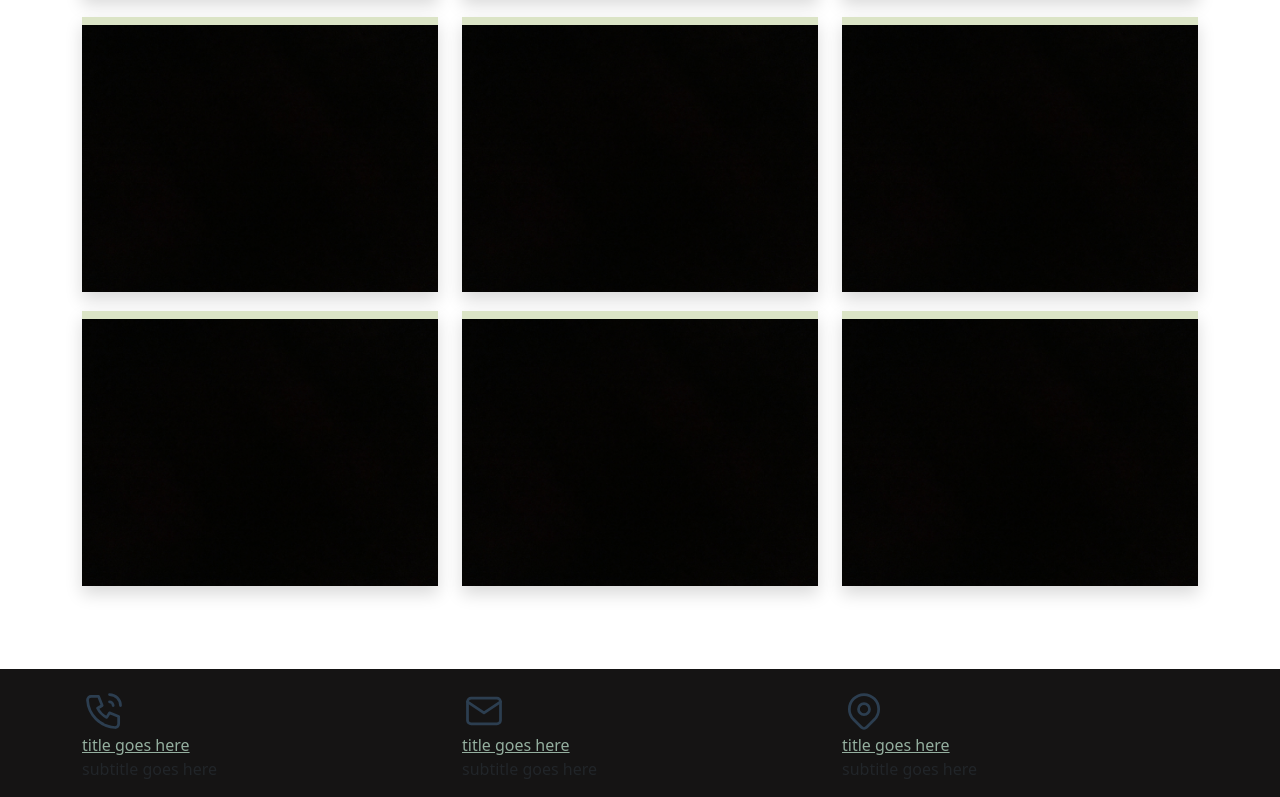
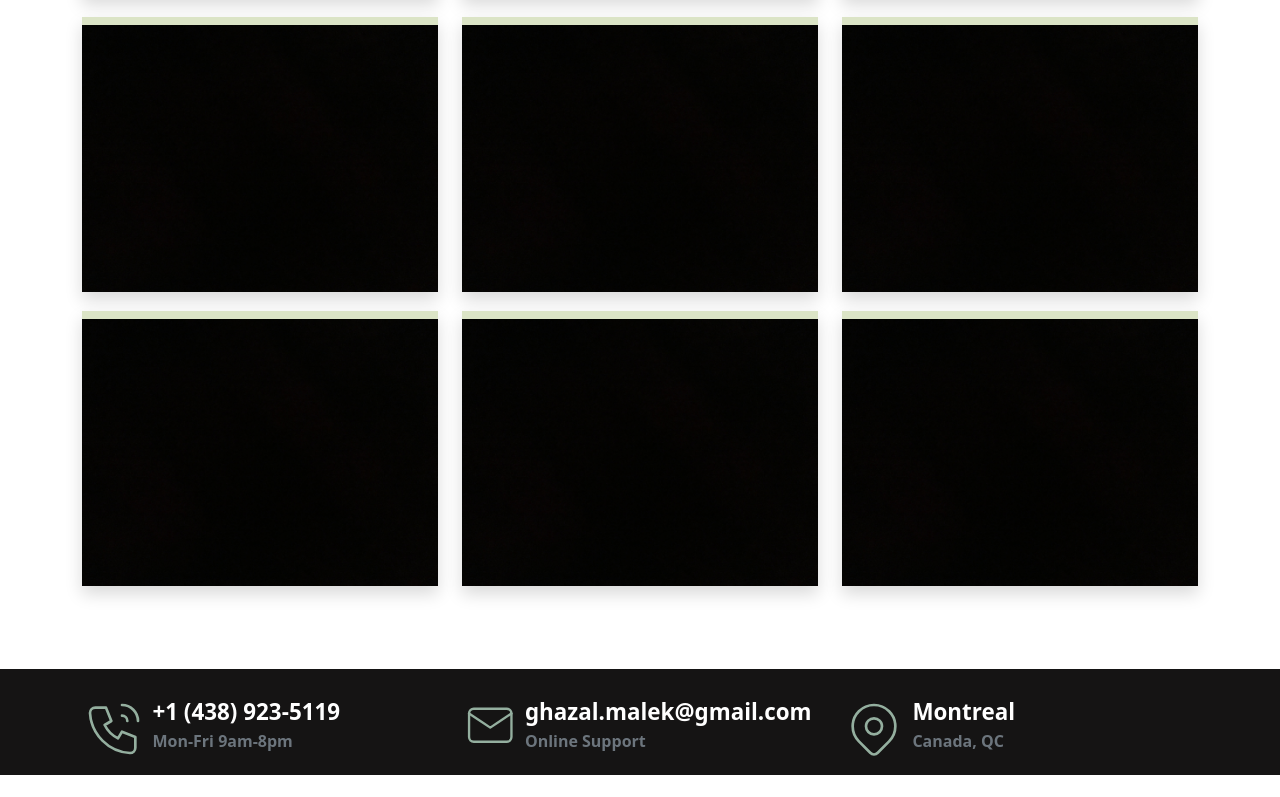
Before and after one commit to MalekGhazal/second-Portfolio, a website: page index.html in a window 1280 px wide. Shown: the part 5882-6679 px from the top of the page. After the commit the page ends 6657 px from the top, so only its background shows below. Drawn offline with nearby package versions, Linux system fonts and the light colour scheme.

Commit message:
footer component styling

```diff
--- a/index.html
+++ b/index.html
@@ -722,9 +722,9 @@
       <div class="container">
         <div class="row">
           <!-- CONTENT FOR THE MOBILE NUMBER -->
-          <div class="col-md-4 col-lg-4 contact-box pt-1">
+          <div class="col-md-4 col-lg-4 contact-box pt-1 d-md-block d-lg-flex d-flex">
             <div class="contact-box__icon">
-              <svg xmlns="http://www.w3.org/2000/svg" class="icon icon-tabler icon-tabler-phone-call" width="44" height="44" viewBox="0 0 24 24" stroke-width="1.5" stroke="#2c3e50" fill="none" stroke-linecap="round" stroke-linejoin="round">
+              <svg xmlns="http://www.w3.org/2000/svg" class="icon icon-tabler icon-tabler-phone-call" viewBox="0 0 24 24" stroke-width="1" fill="none" stroke-linecap="round" stroke-linejoin="round">
                 <path stroke="none" d="M0 0h24v24H0z" fill="none"/>
                 <path d="M5 4h4l2 5l-2.5 1.5a11 11 0 0 0 5 5l1.5 -2.5l5 2v4a2 2 0 0 1 -2 2a16 16 0 0 1 -15 -15a2 2 0 0 1 2 -2" />
                 <path d="M15 7a2 2 0 0 1 2 2" />
@@ -732,36 +732,36 @@
               </svg>
             </div>
             <div class="contact-box__info">
-              <a href="" class="contact-box__info--title">title goes here</a>
-              <p class="contact-box__info--subtitle">subtitle goes here</p>
+              <a href="" class="contact-box__info--title">+1 (438) 923-5119</a>
+              <p class="contact-box__info--subtitle">Mon-Fri 9am-8pm</p>
             </div>
           </div>
           <!-- CONTENT FOR EMAIL -->
-          <div class="col-md-4 col-lg-4 contact-box pt-1">
+          <div class="col-md-4 col-lg-4 contact-box pt-1 d-md-block d-lg-flex d-flex">
             <div class="contact-box__icon">
-              <svg xmlns="http://www.w3.org/2000/svg" class="icon icon-tabler icon-tabler-mail" width="44" height="44" viewBox="0 0 24 24" stroke-width="1.5" stroke="#2c3e50" fill="none" stroke-linecap="round" stroke-linejoin="round">
+              <svg xmlns="http://www.w3.org/2000/svg" class="icon icon-tabler icon-tabler-mail" viewBox="0 0 24 24" stroke-width="1" fill="none" stroke-linecap="round" stroke-linejoin="round">
                 <path stroke="none" d="M0 0h24v24H0z" fill="none"/>
                 <path d="M3 7a2 2 0 0 1 2 -2h14a2 2 0 0 1 2 2v10a2 2 0 0 1 -2 2h-14a2 2 0 0 1 -2 -2v-10z" />
                 <path d="M3 7l9 6l9 -6" />
               </svg>
             </div>
             <div class="contact-box__info">
-              <a href="" class="contact-box__info--title">title goes here</a>
-              <p class="contact-box__info--subtitle">subtitle goes here</p>
+              <a href="" class="contact-box__info--title">ghazal.malek@gmail.com</a>
+              <p class="contact-box__info--subtitle">Online Support</p>
             </div>
           </div>
           <!-- CONTENT FOR LOCATION -->
-          <div class="col-md-4 col-lg-4 contact-box pt-1">
+          <div class="col-md-4 col-lg-4 contact-box pt-1 d-md-block d-lg-flex d-flex">
             <div class="contact-box__icon">
-              <svg xmlns="http://www.w3.org/2000/svg" class="icon icon-tabler icon-tabler-map-pin" width="44" height="44" viewBox="0 0 24 24" stroke-width="1.5" stroke="#2c3e50" fill="none" stroke-linecap="round" stroke-linejoin="round">
+              <svg xmlns="http://www.w3.org/2000/svg" class="icon icon-tabler icon-tabler-map-pin" viewBox="0 0 24 24" stroke-width="1" fill="none" stroke-linecap="round" stroke-linejoin="round">
                 <path stroke="none" d="M0 0h24v24H0z" fill="none"/>
                 <path d="M9 11a3 3 0 1 0 6 0a3 3 0 0 0 -6 0" />
                 <path d="M17.657 16.657l-4.243 4.243a2 2 0 0 1 -2.827 0l-4.244 -4.243a8 8 0 1 1 11.314 0z" />
               </svg>
             </div>
             <div class="contact-box__info">
-              <a href="" class="contact-box__info--title">title goes here</a>
-              <p class="contact-box__info--subtitle">subtitle goes here</p>
+              <a href="" class="contact-box__info--title">Montreal</a>
+              <p class="contact-box__info--subtitle">Canada, QC</p>
             </div>
           </div>
         </div>
--- a/scss/sections/_footer.scss
+++ b/scss/sections/_footer.scss
@@ -5,3 +5,43 @@
   padding-top: 1rem;
   background-color: $footer;
 }
+
+// STYLE THE CONTACT-BOX CONTENT
+.contact-box {
+  position: relative;
+
+  &__icon {
+    width: 2rem;
+    stroke: $primary;
+    padding-top: 0.5rem;
+
+    @include media-breakpoint-up(sm) {
+      width: 4rem;
+    }
+  }
+
+  &__info {
+    padding: 0.4rem;
+    font-weight: 600;
+
+    &--title {
+      color: $white;
+      text-decoration: none;
+      font-size: 1rem;
+
+      @include media-breakpoint-up(sm) {
+        font-size: 1.4rem;
+      }
+    }
+
+    &--subtitle {
+      color: $gray-600;
+      text-decoration: none;
+      font-size: 0.8rem;
+
+      @include media-breakpoint-up(sm) {
+        font-size: 1rem;
+      }
+    }
+  }
+}
```
Also changed, not shown: assets/css/style.css, 1 other file.
